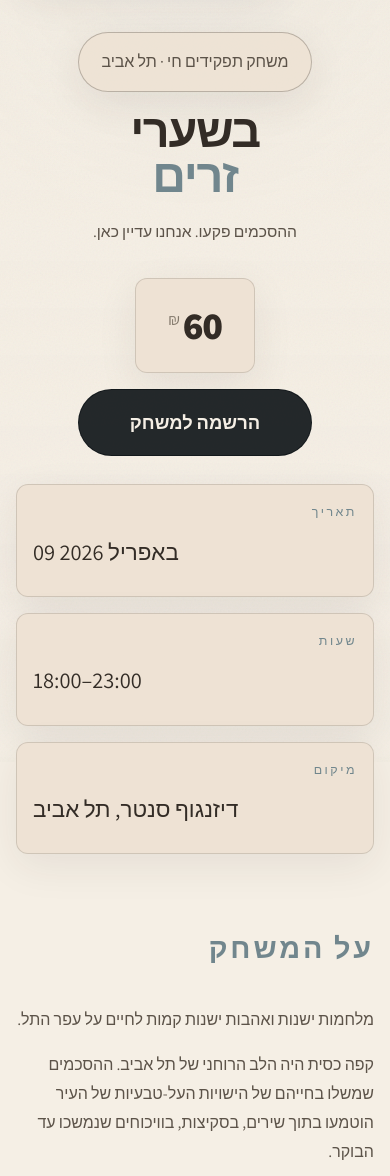
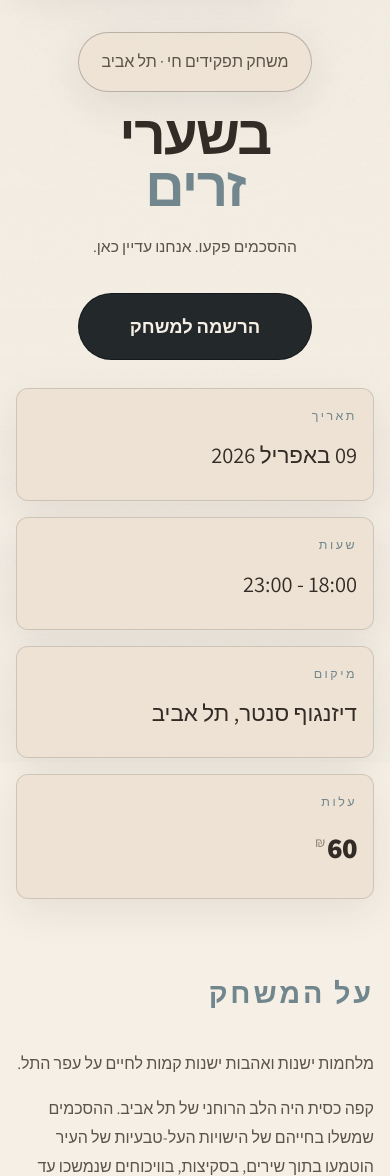
Before and after one commit to gmyuval/center-larp, a Django app: page / in a window 390 px wide. Shown: the part 82-1258 px from the top of the page. Run offline with Django 5.2, Linux system fonts and the light colour scheme; parts of the project's set-up code (start-up, migrations or seed data) failed here and were passed over; some web fonts are replaced.

Commit message:
Fix mobile adaptive layout, RTL cards, price card, hours format
- Mobile: true adaptive layout — logistics cards stack to 1 column,
  faction cards single column, full-width buttons on mobile
- Price: moved from hero to 4th logistics card named "עלות" alongside
  תאריך, שעות, מיקום. 4-column grid on desktop, 2 on tablet, 1 mobile.
- RTL fix: removed blanket direction:ltr from .logistics-value (was
  breaking Hebrew text on date/location cards). Changed hours value
  from en-dash to hyphen with spaces ("18:00 - 23:00") which the bidi
  algorithm handles correctly without CSS overrides.
- Created Event record in production DB (slug: center-larp-2026) so
  /apply/ form works instead of showing 503.

Co-Authored-By: Claude Opus 4.6 (1M context) <noreply@anthropic.com>

```diff
--- a/event_config/current_event.yaml
+++ b/event_config/current_event.yaml
@@ -20,7 +20,7 @@ landing:
     - label: "תאריך"
       value: "09 באפריל 2026"
     - label: "שעות"
-      value: "18:00–23:00"
+      value: "18:00 - 23:00"
     - label: "מיקום"
       value: "דיזנגוף סנטר, תל אביב"
   divider_label: "הסיעות"
--- a/static/css/landing.css
+++ b/static/css/landing.css
@@ -13,35 +13,13 @@
   color: var(--accent-primary);
 }
 
-/* ── Hero CTA (price card + register button, centered) ── */
+/* ── Hero CTA (register button, centered) ── */
 .hero-cta {
   display: flex;
   flex-direction: column;
   align-items: center;
   gap: var(--space-md);
   margin-top: var(--space-xl);
-}
-
-.price-card {
-  display: inline-flex;
-  align-items: center;
-  justify-content: center;
-  padding: var(--space-sm) var(--space-xl);
-}
-
-.price {
-  font-family: var(--font-display);
-  font-size: clamp(2.4rem, 6vw, 3rem);
-  font-weight: 800;
-  letter-spacing: -0.03em;
-}
-
-.price sup {
-  font-size: 1rem;
-  font-weight: 400;
-  color: var(--text-muted);
-  vertical-align: super;
-  margin-right: 0.25rem;
 }
 
 .button--lg {
@@ -54,11 +32,30 @@
   padding-block: var(--space-sm) clamp(2rem, 5vw, 3.5rem);
 }
 
-/* ── Logistics (meta-grid) ── */
+/* ── Logistics 4-column grid ── */
+.meta-grid--four {
+  grid-template-columns: repeat(2, 1fr);
+}
+
+/* ── Logistics values: keep RTL, only isolate bidi for mixed content ── */
 .logistics-value {
   unicode-bidi: isolate;
-  direction: ltr;
-  text-align: start;
+}
+
+/* ── Price inline (inside logistics card) ── */
+.price-inline {
+  font-family: var(--font-display);
+  font-size: var(--fs-h1);
+  font-weight: 800;
+  letter-spacing: -0.02em;
+}
+
+.price-inline sup {
+  font-size: var(--fs-meta);
+  font-weight: 400;
+  color: var(--text-muted);
+  vertical-align: super;
+  margin-right: 0.15rem;
 }
 
 /* ── Section labels (enlarged) ── */
@@ -143,6 +140,10 @@
     padding-block: var(--space-xl) var(--space-md);
   }
 
+  .hero__title {
+    font-size: clamp(2.8rem, 14vw, 4rem);
+  }
+
   .hero-cta {
     width: 100%;
   }
@@ -150,6 +151,16 @@
   .hero-cta .button {
     width: 100%;
     text-align: center;
+  }
+
+  /* Logistics: stack to 1 column on mobile */
+  .meta-grid--four {
+    grid-template-columns: 1fr;
+  }
+
+  /* Factions: single column on mobile */
+  .cards--two {
+    grid-template-columns: 1fr;
   }
 
   .faction-card {
@@ -166,3 +177,10 @@
     text-align: center;
   }
 }
+
+/* ── Responsive: tablet (2 columns for logistics) ── */
+@media (min-width: 768px) {
+  .meta-grid--four {
+    grid-template-columns: repeat(4, 1fr);
+  }
+}
--- a/templates/public_site/landing.html
+++ b/templates/public_site/landing.html
@@ -23,9 +23,6 @@
       <h1 id="landing-title" class="hero__title">{{ landing.title_main }}<br><span>{{ landing.title_accent }}</span></h1>
       <p class="hero__subtitle">{{ landing.subtitle }}</p>
       <div class="hero-cta">
-        <div class="price-card card">
-          <span class="price"><sup>{{ event.currency|currency_symbol }}</sup>{{ event.price_amount|floatformat:0 }}</span>
-        </div>
         <a href="{% url 'applications:apply' %}" class="button button--primary button--lg">{{ landing.cta_button }}</a>
       </div>
     </div>
@@ -33,13 +30,17 @@
 
   {% if landing.logistics %}
   <section class="section section--tight">
-    <div class="meta-grid" aria-label="Event details">
+    <div class="meta-grid meta-grid--four" aria-label="Event details">
       {% for item in landing.logistics %}
       <article class="card">
         <span class="card__eyebrow">{{ item.label }}</span>
         <p class="card__title logistics-value">{{ item.value }}</p>
       </article>
       {% endfor %}
+      <article class="card">
+        <span class="card__eyebrow">עלות</span>
+        <p class="card__title"><span class="price-inline"><sup>{{ event.currency|currency_symbol }}</sup>{{ event.price_amount|floatformat:0 }}</span></p>
+      </article>
     </div>
   </section>
   {% endif %}
@@ -92,7 +93,7 @@
   </section>
   {% endif %}
 
-  <section class="section cta-section cta-section--bottom">
+  <section class="section cta-section--bottom">
     <a href="{% url 'applications:apply' %}" class="button button--primary button--lg">{{ landing.cta_button }}</a>
   </section>
 
```
